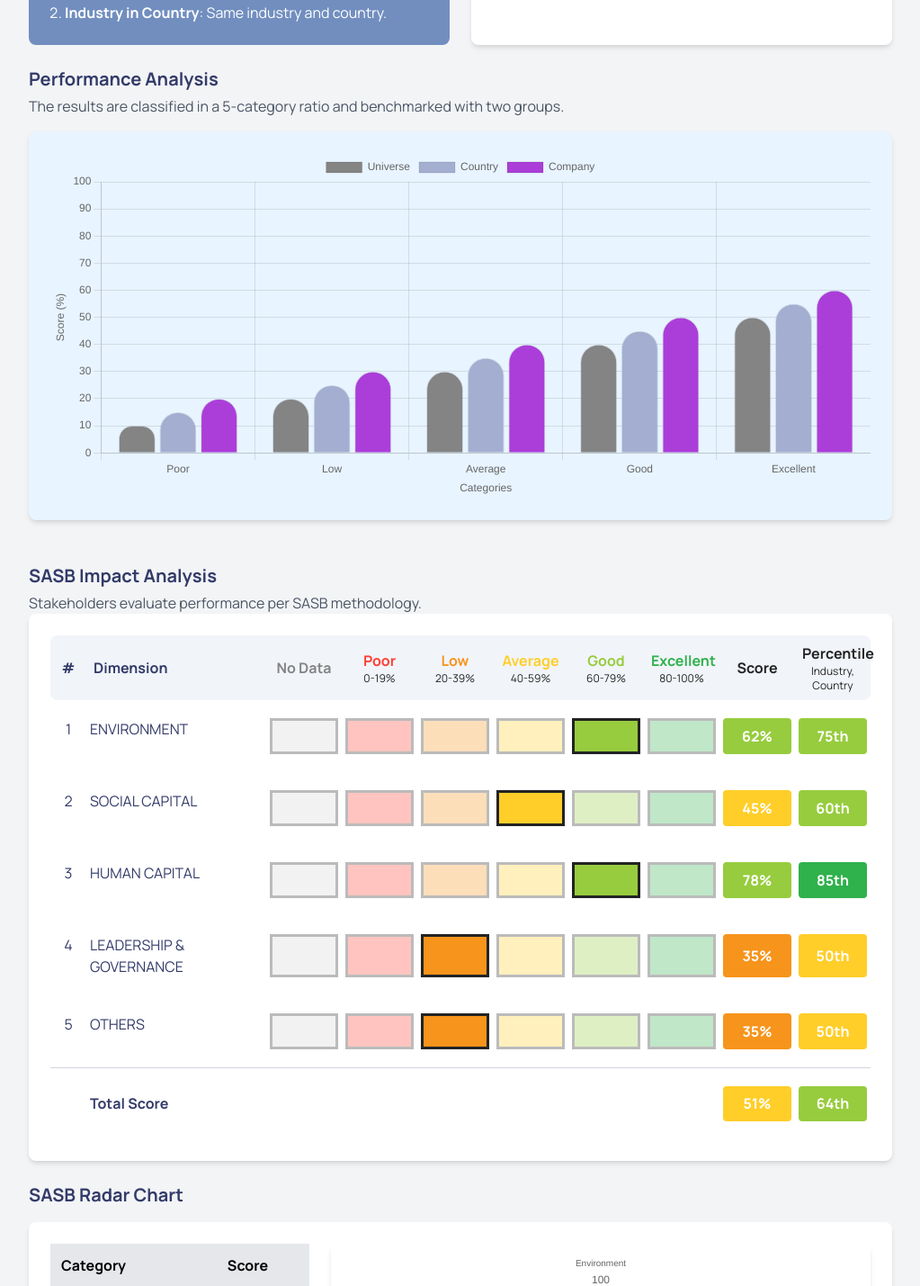
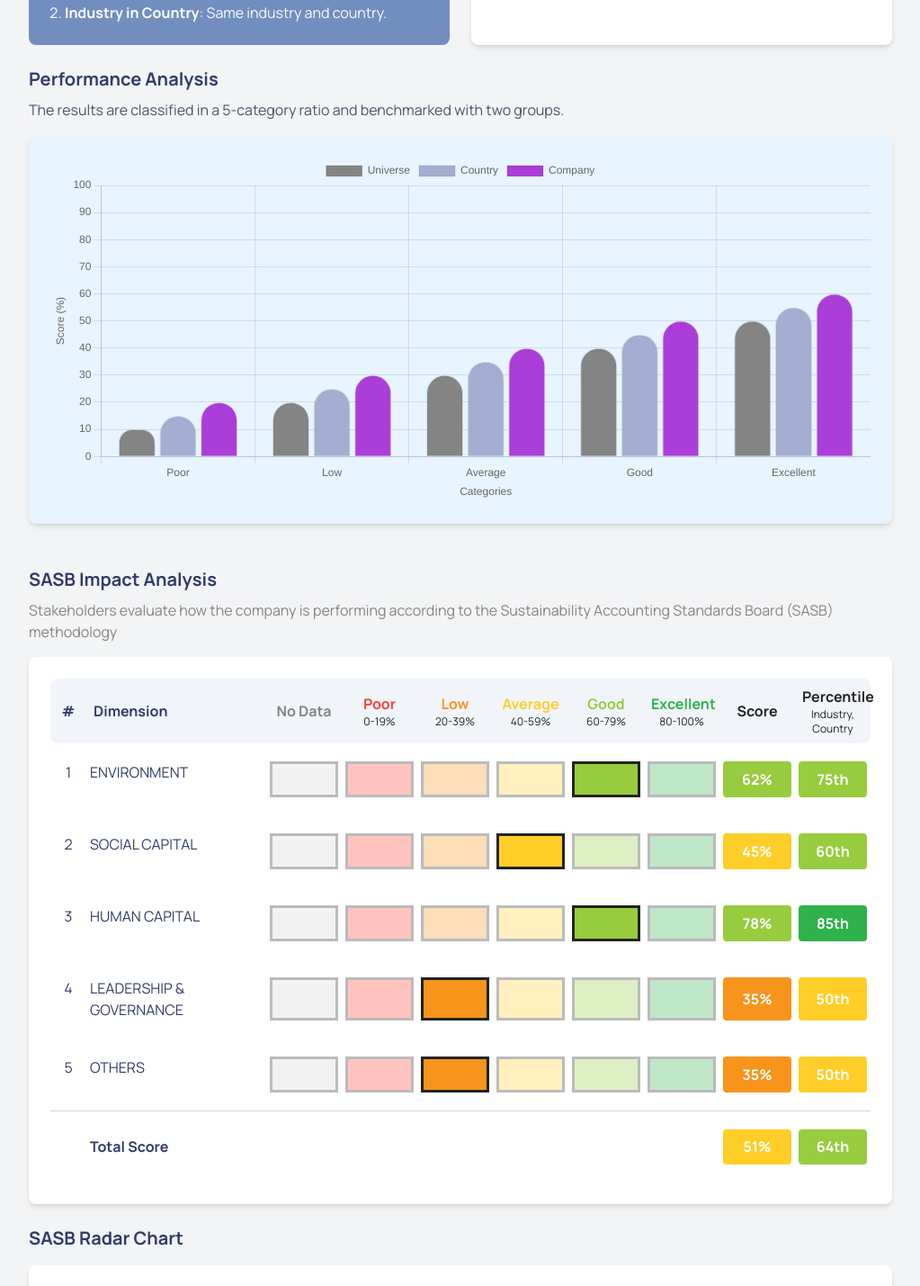
Before and after one commit to SSIndex/MonitorPOC, a Next.js app in the folder monitor/: page /general in a window 1280 px wide. Shown: the part 666-2095 px from the top of the page at 90% size, without its empty margins (128-1151 px from the left). Built offline with nearby package versions, Linux system fonts and the light colour scheme.

Commit message:
style(general/page): ADJUST margins and content

```diff
--- a/monitor/src/app/general/page.tsx
+++ b/monitor/src/app/general/page.tsx
@@ -120,7 +120,7 @@ export default function GeneralAnalysis() {
           <h4 className="text-xl font-bold text-primary">
             Performance Analysis
           </h4>
-          <p className="text-gray-600 mt-1">
+          <p className="text-gray-600 mt-2">
             The results are classified in a 5-category ratio and benchmarked
             with two groups.
           </p>
@@ -136,10 +136,11 @@ export default function GeneralAnalysis() {
           <h4 className="text-xl font-bold text-primary">
             SASB Impact Analysis
           </h4>
-          <p className="text-gray-600 mt-1">
-            Stakeholders evaluate performance per SASB methodology.
+          <p className="text-ssindex-graph-grey mt-2">
+            Stakeholders evaluate how the company is performing according to the
+            Sustainability Accounting Standards Board (SASB) methodology
           </p>
-          <div className="bg-white rounded-lg shadow-md p-6">
+          <div className="bg-white rounded-lg shadow-md mt-4 p-6">
             <Table />
           </div>
         </section>
```
